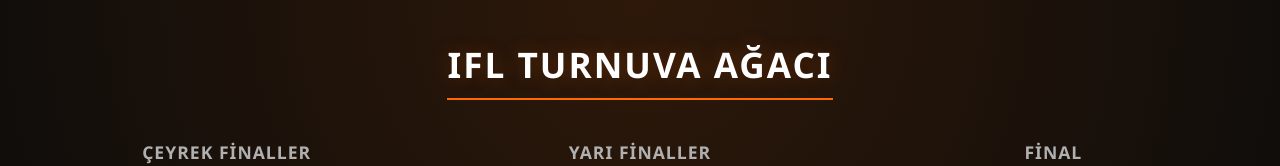
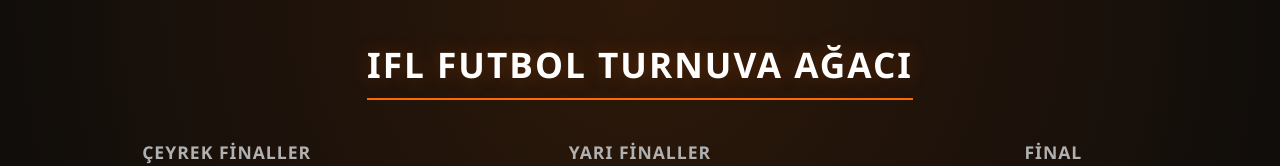
Before and after one commit to ilginfenlisesilig/ilginfenlisesilig.github.io, a plain HTML site: page index.html in a window 1280 px wide. Shown: the top 166 px of the page. Drawn offline with Linux system fonts and the light colour scheme.

Commit message:
Update index.html

```diff
--- a/index.html
+++ b/index.html
@@ -3,7 +3,7 @@
 <head>
     <meta charset="UTF-8">
     <meta name="viewport" content="width=device-width, initial-scale=1.0">
-    <title>IFL Turnuva Ağacı</title>
+    <title>IFL Futbol Turnuva Ağacı</title>
     <style>
         :root {
             --bg-color: #0b0b0b;
@@ -218,7 +218,7 @@
 </head>
 <body>
 
-    <h1>IFL TURNUVA AĞACI</h1>
+    <h1>IFL FUTBOL TURNUVA AĞACI</h1>
 
     <div class="tournament-container" id="tournamentTree"></div>
 
```
